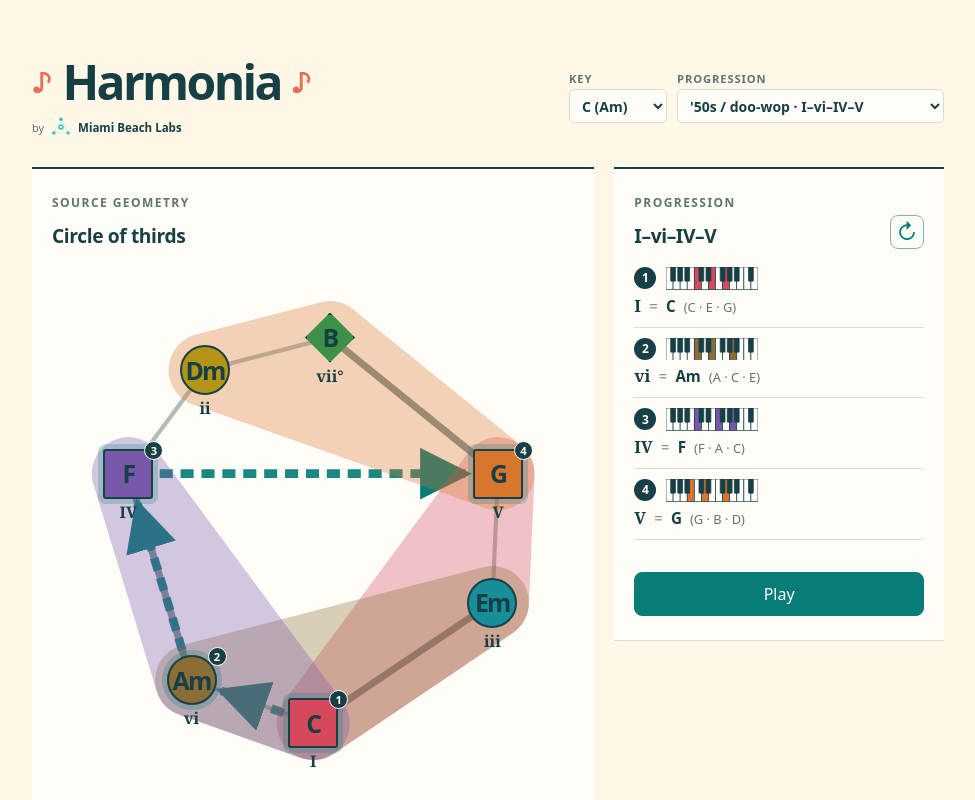
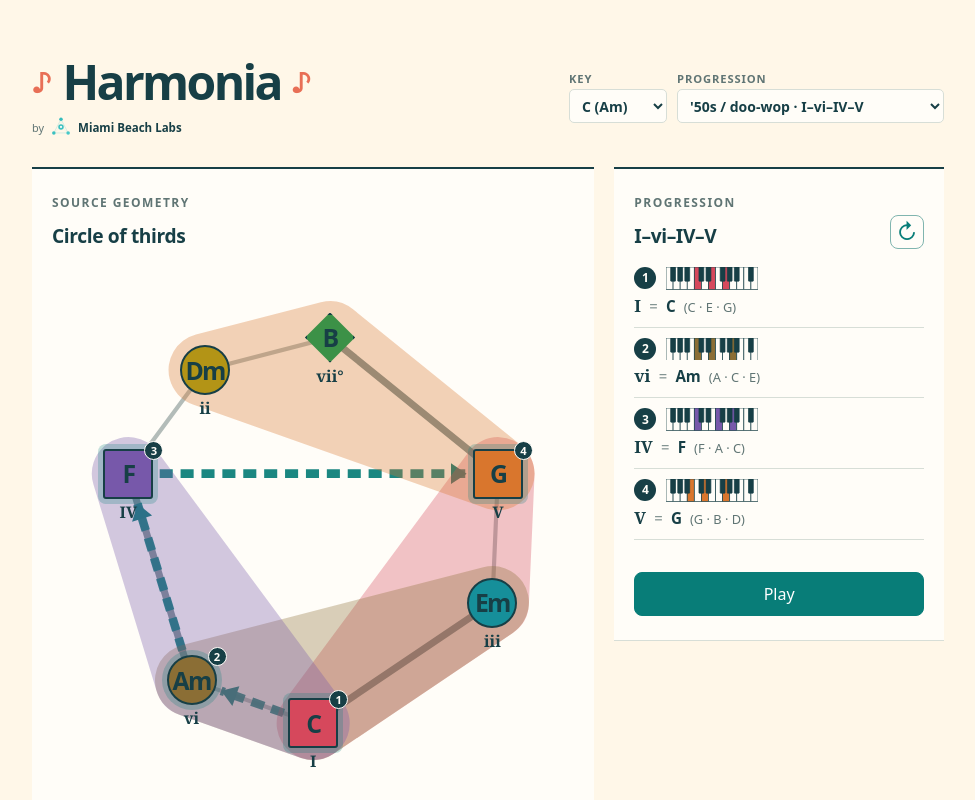
Before and after one commit to miamibeachlabs/harmonia, a Preact app: page / in a window 1280 px wide. Shown: the top 800 px of the page, without its empty margins (152-1127 px from the left). Built offline with nearby package versions, Linux system fonts and the light colour scheme.

Commit message:
Anchor progression arrowheads to their transitions

```diff
--- a/src/ui/App.tsx
+++ b/src/ui/App.tsx
@@ -33,12 +33,22 @@ const arrowSegment = (field: HarmonicField, from: Degree, to: Degree) => {
   const dx = end.x - start.x;
   const dy = end.y - start.y;
   const distance = Math.hypot(dx, dy);
+  if (!distance) return null;
   const inset = 6;
+  const unitX = dx / distance;
+  const unitY = dy / distance;
+  const tipX = end.x - unitX * inset;
+  const tipY = end.y - unitY * inset;
+  const baseX = tipX - unitX * 3;
+  const baseY = tipY - unitY * 3;
+  const perpendicularX = -unitY * 2;
+  const perpendicularY = unitX * 2;
   return {
-    x1: start.x + dx / distance * inset,
-    y1: start.y + dy / distance * inset,
-    x2: end.x - dx / distance * inset,
-    y2: end.y - dy / distance * inset,
+    x1: start.x + unitX * inset,
+    y1: start.y + unitY * inset,
+    x2: tipX,
+    y2: tipY,
+    head: `${tipX},${tipY} ${baseX + perpendicularX},${baseY + perpendicularY} ${baseX - perpendicularX},${baseY - perpendicularY}`,
   };
 };
 
@@ -188,11 +198,6 @@ export const App = () => {
 
           <div class="circle-stage">
             <svg class="circle" viewBox="0 0 100 100" aria-hidden="true">
-              {sequence.degrees.length > 1 && <defs>
-                <marker id="progression-arrow" viewBox="0 0 10 10" refX="9" refY="5" markerWidth="6" markerHeight="6" orient="auto">
-                  <path d="M 0 0 L 10 5 L 0 10 z" />
-                </marker>
-              </defs>}
               {thirdLinks.map(link => (
                 <line
                   class={`third-link third-link--${link.interval}`}
@@ -205,7 +210,11 @@ export const App = () => {
               {sequence.degrees.slice(1).map((to, index) => {
                 const from = sequence.degrees[index];
                 const segment = arrowSegment(field, from, to);
-                return <line class="progression-link" {...segment} marker-end="url(#progression-arrow)" />;
+                if (!segment) return null;
+                return <>
+                  <line class="progression-link" x1={segment.x1} y1={segment.y1} x2={segment.x2} y2={segment.y2} />
+                  <polygon class="progression-arrowhead" points={segment.head} />
+                </>;
               })}
               {sequence.triads.map(triad => {
                 const hue = rootHueClass(degreeIn(field, triad.root).note);
--- a/styles.css
+++ b/styles.css
@@ -60,7 +60,7 @@ h2 { margin: 0; font-size: 1.2rem; font-weight: 650; letter-spacing: -.02em; }
 .third-link--minor-third { stroke: var(--muted); stroke-opacity: .48; stroke-width: .8; }
 .selection { fill: var(--root-color); stroke: var(--root-color); stroke-linejoin: round; stroke-width: 14; opacity: .32; pointer-events: none; }
 .progression-link { fill: none; stroke: var(--turquoise); stroke-width: 1.65; stroke-dasharray: 2.5 1.5; stroke-opacity: .92; }
-#progression-arrow path { fill: var(--turquoise); }
+.progression-arrowhead { fill: var(--turquoise); }
 .degree-slot { position: absolute; z-index: 1; width: 50px; height: 50px; transform: translate(-50%, -50%); }
 .degree-node { position: relative; display: grid; place-items: center; width: 100%; height: 100%; min-height: 0; padding: 0; border: 2px solid var(--ink); color: var(--ink); transition: transform .15s ease, box-shadow .15s ease; }
 .degree-node:hover { transform: scale(1.08); filter: brightness(.96); }
```
